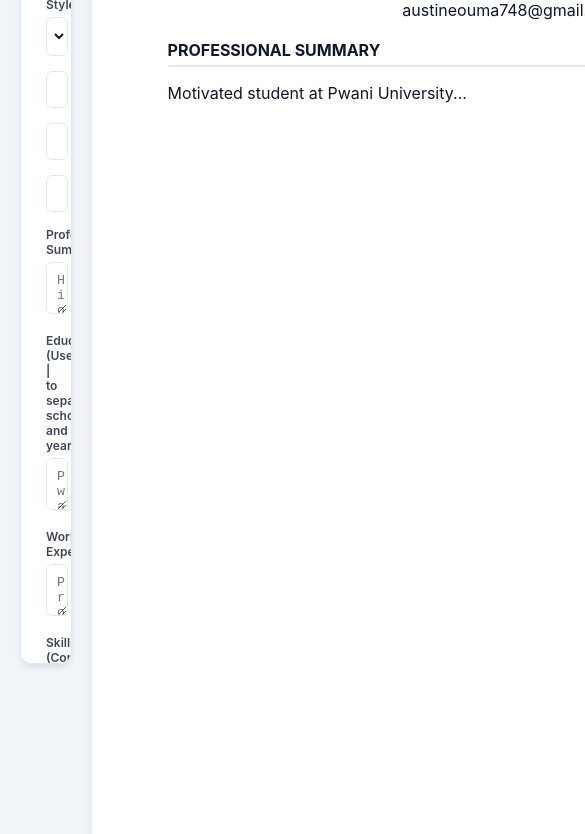
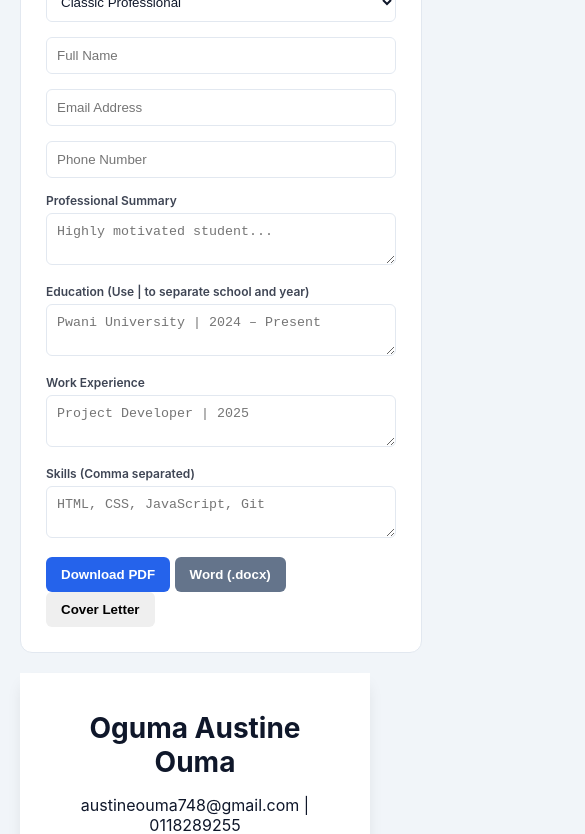
Before and after one commit to macoguma/resume-generator, a plain HTML site: page index.html in a window 390 px wide. Shown: the part 172-1006 px from the top of the page, 585 px wide, since content can reach past the window. Drawn offline with Linux system fonts and the light colour scheme.

Commit message:
Update style.css

```diff
--- a/style.css
+++ b/style.css
@@ -1,3 +1,4 @@
+/* Base Variables for Light and Dark Mode */
 :root {
   --primary: #2563eb;
   --bg: #f1f5f9;
@@ -15,36 +16,42 @@ body.dark-mode {
   --input-bg: #0f172a;
 }
 
+/* Global Styles */
 body {
   transition: background 0.3s ease, color 0.3s ease;
   background: var(--bg);
   color: var(--text);
   margin: 0;
-  font-family: 'Inter', system-ui, sans-serif;
+  font-family: 'Inter', system-ui, -apple-system, sans-serif;
 }
 
+/* Layout Container */
 .app-container {
   display: flex;
+  flex-direction: row; /* Side-by-side by default */
   gap: 20px;
   padding: 20px;
   max-width: 1400px;
   margin: 0 auto;
 }
 
+/* Sidebar Editor */
 .editor-side {
   width: 400px;
+  min-width: 350px; /* Prevents squashing */
   background: var(--card-bg);
   padding: 25px;
   border-radius: 12px;
-  box-shadow: 0 4px 6px -1px rgb(0 0 0 / 0.1);
   height: calc(100vh - 80px);
   position: sticky;
   top: 20px;
   overflow-y: auto;
   border: 1px solid var(--border);
+  flex-shrink: 0; /* Ensures the sidebar keeps its width */
 }
 
-.header-flex { display: flex; justify-content: space-between; align-items: center; margin-bottom: 10px; }
+/* Form Elements */
+.header-flex { display: flex; justify-content: space-between; align-items: center; margin-bottom: 20px; }
 label { display: block; font-size: 12px; font-weight: 600; margin-bottom: 5px; opacity: 0.8; }
 
 input, textarea, select {
@@ -58,43 +65,69 @@ input, textarea, select {
   box-sizing: border-box;
 }
 
-.btn-icon { background: var(--border); cursor: pointer; border: none; padding: 5px 10px; border-radius: 8px; }
-.btn-primary { background: var(--primary); color: white; cursor: pointer; }
-.btn-secondary { background: #64748b; color: white; cursor: pointer; }
+/* Buttons */
+.btn-icon { background: var(--border); cursor: pointer; border: none; padding: 5px 10px; border-radius: 8px; font-size: 18px; }
+button { cursor: pointer; padding: 10px 15px; border-radius: 6px; border: none; font-weight: 600; transition: 0.2s; }
+.btn-primary { background: var(--primary); color: white; }
+.btn-secondary { background: #64748b; color: white; }
 
-/* Resume Styling */
-#resume {
-  background: white !important;
-  color: #0f172a !important;
-  width: 210mm;
-  min-height: 297mm;
-  padding: 20mm;
-  margin: 0 auto;
-  box-shadow: 0 10px 15px -3px rgb(0 0 0 / 0.1);
+/* Resume Preview (The "Paper") */
+.preview-side {
+  flex: 1;
+  display: flex;
+  justify-content: center;
 }
 
-#resume h1 { text-align: center; margin-bottom: 5px; }
-#resume h3 { border-bottom: 2px solid #e2e8f0; margin-top: 20px; padding-bottom: 5px; text-transform: uppercase; font-size: 16px; }
-#resume ul { list-style: none; padding: 0; }
-#resume li { margin-bottom: 8px; font-size: 14px; }
+#resume {
+  background: white !important; /* Always white for professional look */
+  color: #0f172a !important;
+  width: 210mm; /* A4 Width */
+  min-height: 297mm; /* A4 Height */
+  padding: 20mm;
+  box-shadow: 0 10px 15px -3px rgb(0 0 0 / 0.1);
+  box-sizing: border-box;
+}
 
-/* Skill Badges */
+/* Typography for Resume */
+#resume h1 { text-align: center; margin: 0; font-size: 28px; }
+#resume h3 { border-bottom: 2px solid #e2e8f0; margin-top: 25px; padding-bottom: 5px; text-transform: uppercase; font-size: 16px; color: var(--primary); }
+#resume ul { padding-left: 0; list-style: none; }
+#resume li { margin-bottom: 10px; display: flex; justify-content: space-between; align-items: baseline; }
+
+/* Skills Layout */
 .skills-container { display: flex; flex-wrap: wrap; gap: 8px; margin-top: 10px; }
 .skill-badge {
   background: #f1f5f9;
-  border: 1px solid #e2e8f0;
   padding: 4px 12px;
   border-radius: 15px;
   font-size: 12px;
   font-weight: 600;
+  border: 1px solid #e2e8f0;
 }
 
-.modern h1 { color: var(--primary); text-align: left; }
-.modern h3 { border-bottom-color: var(--primary); color: var(--primary); }
-.modern .skill-badge { background: var(--primary); color: white; border: none; }
+/* Responsive Fix for Mobile */
+@media (max-width: 1024px) {
+  .app-container {
+    flex-direction: column; /* Stacks the editor on top of the preview */
+  }
 
+  .editor-side {
+    width: 100%;
+    min-width: unset;
+    height: auto;
+    position: static;
+  }
+
+  #resume {
+    width: 100%; /* Fits the resume to the phone screen width */
+    min-height: auto;
+    padding: 10mm;
+  }
+}
+
+/* Print Logic */
 @media print {
   .editor-side, footer { display: none; }
-  .app-container { display: block; }
-  #resume { box-shadow: none; width: 100%; padding: 0; }
+  .app-container { display: block; padding: 0; }
+  #resume { box-shadow: none; width: 100%; margin: 0; padding: 0; }
 }
```
